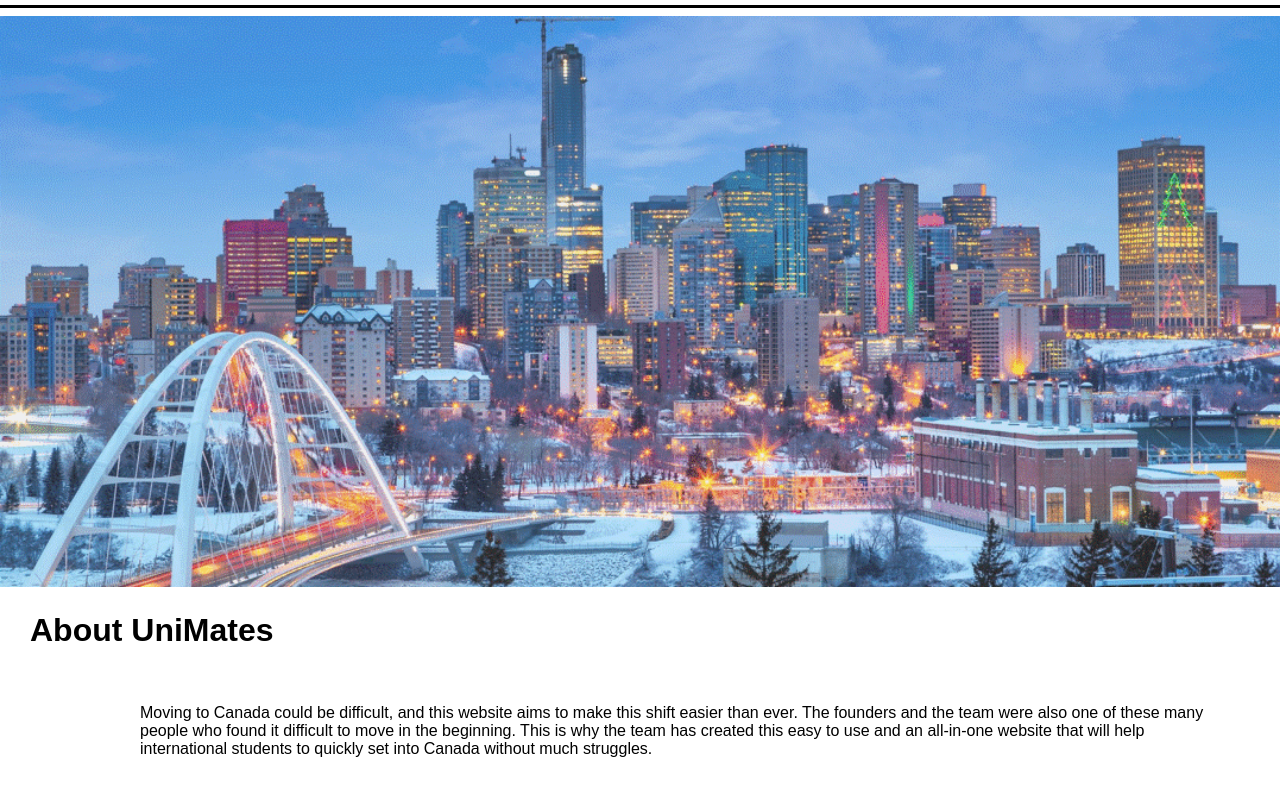
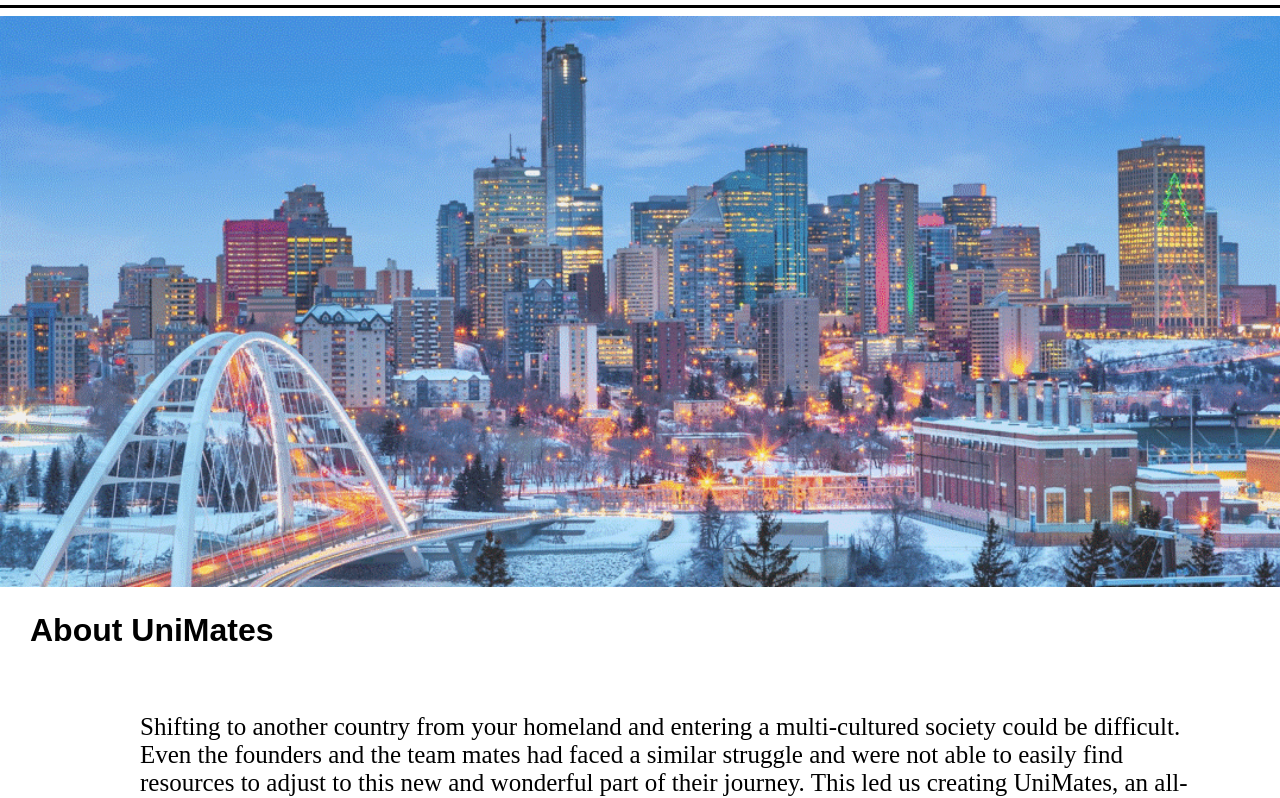
Before and after one commit to Krupal-Shah/UniMates, a plain HTML site: page main.html in a window 1280 px wide. Shown: the part 157-955 px from the top of the page. Drawn offline with Linux system fonts and the light colour scheme.

Commit message:
second commit

```diff
--- a/main.html
+++ b/main.html
@@ -106,9 +106,13 @@
       <h1 style="text-align:left; margin-left: 30px;">About UniMates</h1>
       <br>
       <div class="a">
-        <p style="margin-left: 80px; text-align: left;">Moving to Canada could be difficult, and this website aims to make this shift easier than ever. The founders and the team were also one of these many people who found it
-          difficult to move in the beginning. This is why the team has created this easy to use and an all-in-one website that will help international students to quickly set into Canada without much struggles.  </p>
-      </div>
+          <p style="margin-left: 80px; text-align: left; font-size: 25px; font-family: 'Times New Roman', Times, serif;">Shifting to another country from your homeland and entering
+          a multi-cultured society could be difficult. Even the founders and the team mates had faced a similar struggle
+          and were not able to easily find resources to adjust to this new and wonderful part of their journey. This led us
+          creating UniMates, an all-in-one website which guides the international students to easily adjust to this new
+          lifetsyle.
+          </p>
+        </div>
       <br>
       <br>
     </div>
```
